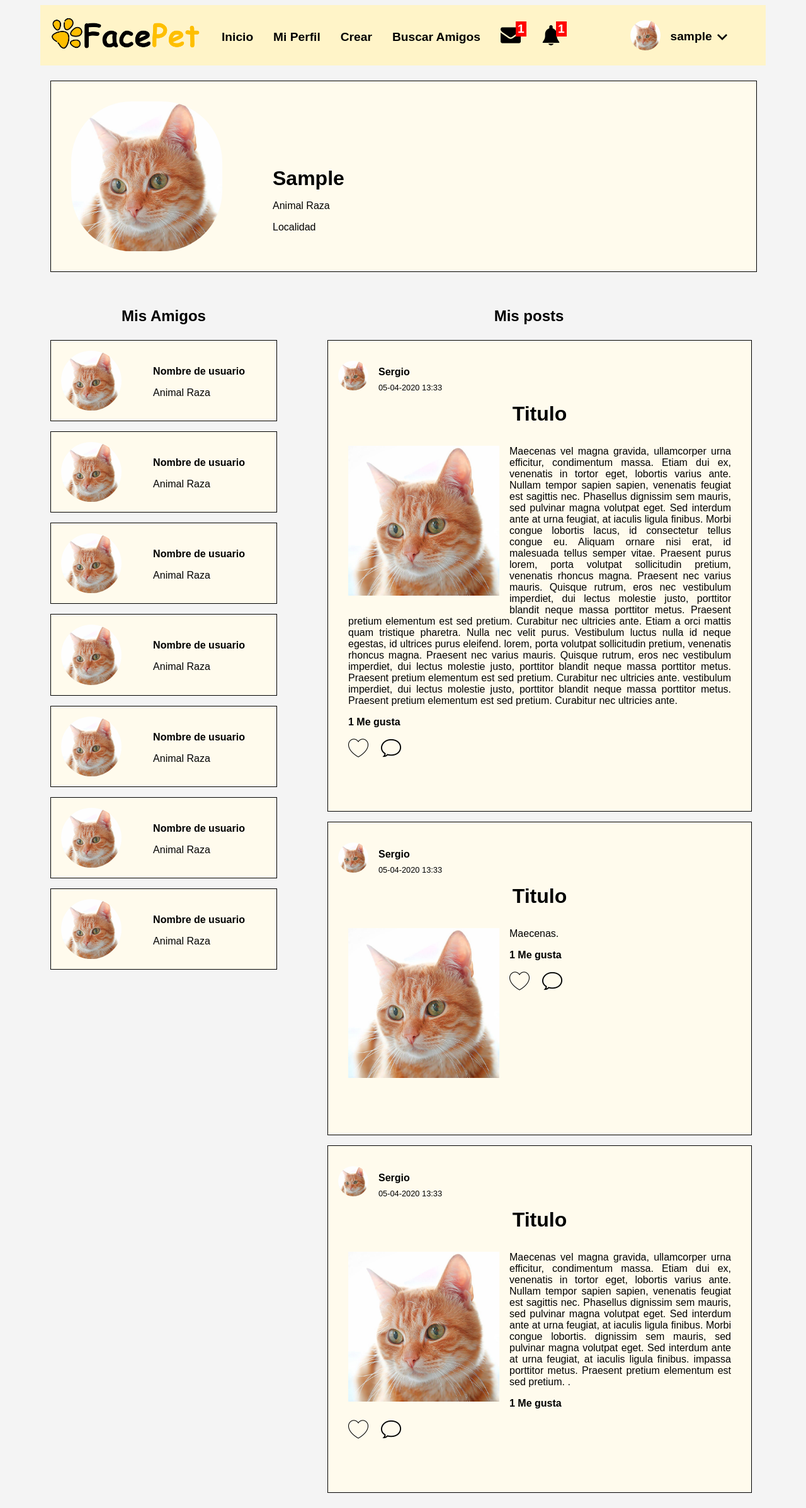
After one commit to sergiosanchez71/FacePet, a PHP site: page /vista/miPerfil.php in a window 1280 px wide. The commit adds this page. Shown: the whole page at 63% size. Run offline with PHP 8.4, Linux system fonts and the light colour scheme; the visitor is signed in with stand-in values (Sample User, id 1).

Commit message:
Header flecha con menu para borrar sesion creación de miPerfil , fichero css posts

```diff
--- a/controlador/css/header.css
+++ b/controlador/css/header.css
@@ -1,6 +1,7 @@
 
 body{
     font-family: "Arial", sans-serif;
+    background: #f4f4f4;
 }
 
 #principal{
@@ -66,7 +67,7 @@
     color:#FEBF00;
 }
 
-            header ul{
+header #crear ul{
     opacity: 0;
     display: none;
     position: absolute;
@@ -77,18 +78,18 @@
     transition: opacity 1s ease;
 }
 
-            header ul li{
+header nav #crear ul li{
     width: 10rem;
     background: #FFF4C8;
     border-right: 1px solid black;
     border-left: 1px solid black;
 }
 
-            header ul li:last-child{
+header nav #crear ul li:last-child{
     border-bottom: 1px solid black;
 }
 
-            header:hover > nav #crear ul{
+header:hover > nav #crear ul, header:hover nav #liUsuario ul{
     display: block;
 }
 
@@ -112,6 +113,34 @@
     left: 1rem;
 }
 
+#abajo{
+    width: 1rem;
+    position: relative;
+    left: 1.2rem;
+    bottom: 1.8rem;
+}
+
+#liUsuario ul{
+    opacity: 0;
+    display: none;
+    border-bottom: 1px solid black;
+    transition: opacity 1s ease-out;
+}
+
+#liUsuario:hover > ul{
+    opacity: 1;
+}
+
+#liUsuario ul li{
+    width: 10rem;
+    position: absolute;
+    top: 4.5rem;
+    background: #FFF4C8;
+    border-left: 1px solid black;
+    border-right: 1px solid black;
+    border-bottom: 1px solid black;
+}
+
 #liUsuario{
     float: right;
     margin-right: 4rem;
--- /dev/null
+++ b/controlador/css/posts.css
@@ -0,0 +1,71 @@
+#posts{
+    grid-area: posts;
+    width: 50rem;
+    margin-top: 2rem;
+}
+
+.post{
+    min-height: 29rem;
+    background-color: #fffbed;
+    width: 40rem;
+    margin: 1rem;
+    padding: 1rem;
+    border: 1px solid black;
+}
+
+.imagenUsuario{
+    width: 3rem;
+    border-radius: 3rem;
+}
+
+.nombreUsuario{
+    position: relative;
+    bottom: 1.5rem;
+    left: 1rem;
+    font-weight: bold;
+}
+
+.postFecha{
+    font-size: 0.8rem;
+    position: relative;
+    bottom: 2rem;
+    left: 4rem;
+}
+
+.postCont{
+    position: relative;
+    bottom: 3rem;
+}
+
+.postTitulo{
+    grid-area: titulo;
+    font-size: 2rem;
+    font-weight: bold;
+    text-align: center;
+}
+
+.postContenido{
+    text-align: justify;
+    margin: 1rem;
+}
+
+.postImg{
+    width: 15rem;
+    width: 15rem;
+    float:left;
+    margin: 0 1rem 1rem 1rem;
+}
+
+.postLikes{
+    font-weight: bold;
+    margin: 1rem;
+}
+
+.iconos{
+    margin: 1rem;
+}
+
+.postCorazonImg, .postComentarioImg{
+    width: 2rem;
+    padding-right: 1rem;
+}
--- /dev/null
+++ b/vista/miPerfil.php
@@ -0,0 +1,276 @@
+<!DOCTYPE html>
+<!--
+To change this license header, choose License Headers in Project Properties.
+To change this template file, choose Tools | Templates
+and open the template in the editor.
+-->
+<html>
+    <head>
+        <meta charset="UTF-8">
+        <title></title>
+        <link  rel="stylesheet" type="text/css" href="../controlador/css/header.css">
+        <link  rel="stylesheet" type="text/css" href="../controlador/css/posts.css">
+        <style>
+
+            #cuerpo{
+                display: grid;
+                margin: auto;
+                grid-template-areas:
+                    "cabeceraPerfil cabeceraPerfil"
+                    "amigosPerfil posts";
+                width: 70rem;
+            }
+
+            #cabeceraPerfil{
+                grid-area: cabeceraPerfil;
+                margin-top: 1.5rem;
+                width: 70rem;
+                background: #fffbed;
+                border: 1px solid black;
+                display: flex;
+                flex-wrap: wrap;
+            }
+
+            #imgPerfil{
+                width: 15rem;
+                border-radius: 8rem;
+                padding: 2rem;
+            }
+
+            #datos{
+                position: relative;
+                top: 6.5rem;
+                left: 3rem;
+            }
+
+            #animalRaza{
+                position: relative;
+                bottom: 1rem;
+            }
+
+            #localidad{
+                position: relative;
+                bottom: 1rem;
+            }
+
+            /*#localidad{
+                position: relative;
+                bottom: 3.2rem;
+                left: 20rem;
+            }*/
+
+            #descripcion{
+                padding: 2rem;
+            }
+
+            #nombrePerfilUsuario{
+                font-weight: bold;
+                font-size: 2rem;
+            }
+
+            #nombrePerfilUsuario:first-letter{
+                text-transform: uppercase;
+            }
+
+            #amigosPerfil{
+                grid-area: amigosPerfil;
+                width: 22.5rem;
+                margin-top: 2rem;
+            }
+
+            .amigoPerfil{
+                display: grid;
+                grid-template-areas:
+                    "imagenAmigo informacionAmigo";
+
+                border: 1px solid black;
+                background: #fffbed;
+                margin-bottom: 1rem;
+            }
+
+            .imagenAmigo{
+                width: 6rem;
+                border-radius: 4rem;
+                margin: 1rem;
+            }
+
+            .nombreAmigo{
+                font-weight: bold;
+            }
+
+            .informacionAmigo{
+                margin-top: 1.5rem;
+                margin-right: 1rem;
+            }
+
+            #posts{
+                grid-area:posts;
+            }
+
+            #titularAmigosPerfil,#titularPosts{
+                text-align: center;
+                font-weight: bold;
+                font-size: 1.5rem;
+            }
+
+            .post{
+                margin-left: 5rem;
+            }
+
+        </style>
+    </head>
+    <body>
+        <?php
+        session_start();
+        ?>
+
+        <div id="principal">
+            <header>
+                <a href="vistaUsuario.php" id="facepetA"><img src="../controlador/img/facepet.png" id="facepet"></a>
+                <nav>
+                    <li><a href="vistaUsuario.php">Inicio</a></li>
+                    <li><a href="miPerfil.php">Mi Perfil</a></li>
+                    <li id="crear">Crear
+                        <ul>
+                            <li><a href="#">Crear Post</a></li>
+                            <li><a href="#">Crear Evento</a></li>
+                        </ul>
+                    </li>
+                    <li><a href="#">Buscar Amigos</a></li>
+                    <li><img src="../controlador/img/mensaje.png" id="mensajes" alt="mensajes"><span class="alerta">1</span></li>
+                    <li><img src="../controlador/img/notificacion.png" id="notificaciones" alt="notificaciones"><span class="alerta">1</span></li>
+                    <li id="liUsuario"><img src="../controlador/img/gato.png" id="perfil"><span id="nombreUsuario"><?php echo $_SESSION['username']; ?></span>
+                        <img src="../controlador/img/abajo.png" id="abajo" alt="abajo">
+                        <ul>
+                            <li><a href="../index.php">Cerrar Sesión</a></li>
+                        </ul>
+                    </li>
+                </nav>
+            </header>
+
+            <div id="cuerpo">
+                <div id="cabeceraPerfil">
+                    <img src="../controlador/img/gato.png" id="imgPerfil" alt="imgPerfil">
+                    <div id="datos">
+                        <p id="nombrePerfilUsuario"><?php echo $_SESSION['username'] ?></p>
+                        <p id="animalRaza"><span>Animal</span> <span>Raza</span></p>
+                        <p id="localidad">Localidad</p>
+                    </div>
+                    <!--<p id="descripcion">Vvenenatis in tortor eget, lobortis varius ante. Nullam tempor sapien sapien, venenatis feugiat est sagittis nec.
+                        Phasellus dignissim sem mauris, sed pulvinar magna volutpat eget. Sed interdum ante at urna feugiat, at iaculis ligula finibus.
+                        Morbi congue lobortis lacus, id consectetur tellus congue eu. Aliquam ornare nisi erat, id malesuada tellus semper vitae.
+                        Praesent purus lorem, porta volut</p>-->
+                </div>
+                <div id="amigosPerfil">
+                    <p id="titularAmigosPerfil">Mis Amigos</p>
+                    <div class="amigoPerfil">
+                        <img src="../controlador/img/gato.png" class="imagenAmigo" alt="imagenAmigo">
+                        <div class="informacionAmigo">
+                            <p class="nombreAmigo">Nombre de usuario</p>
+                            <p><span class="animalAmigo">Animal</span> <span class="razaAmigo">Raza</span></p>
+                        </div>
+                    </div>
+                    <div class="amigoPerfil">
+                        <img src="../controlador/img/gato.png" class="imagenAmigo" alt="imagenAmigo">
+                        <div class="informacionAmigo">
+                            <p class="nombreAmigo">Nombre de usuario</p>
+                            <p><span class="animalAmigo">Animal</span> <span class="razaAmigo">Raza</span></p>
+                        </div>
+                    </div>
+                    <div class="amigoPerfil">
+                        <img src="../controlador/img/gato.png" class="imagenAmigo" alt="imagenAmigo">
+                        <div class="informacionAmigo">
+                            <p class="nombreAmigo">Nombre de usuario</p>
+                            <p><span class="animalAmigo">Animal</span> <span class="razaAmigo">Raza</span></p>
+                        </div>
+                    </div>
+                    <div class="amigoPerfil">
+                        <img src="../controlador/img/gato.png" class="imagenAmigo" alt="imagenAmigo">
+                        <div class="informacionAmigo">
+                            <p class="nombreAmigo">Nombre de usuario</p>
+                            <p><span class="animalAmigo">Animal</span> <span class="razaAmigo">Raza</span></p>
+                        </div>
+                    </div>
+                    <div class="amigoPerfil">
+                        <img src="../controlador/img/gato.png" class="imagenAmigo" alt="imagenAmigo">
+                        <div class="informacionAmigo">
+                            <p class="nombreAmigo">Nombre de usuario</p>
+                            <p><span class="animalAmigo">Animal</span> <span class="razaAmigo">Raza</span></p>
+                        </div>
+                    </div>
+                    <div class="amigoPerfil">
+                        <img src="../controlador/img/gato.png" class="imagenAmigo" alt="imagenAmigo">
+                        <div class="informacionAmigo">
+                            <p class="nombreAmigo">Nombre de usuario</p>
+                            <p><span class="animalAmigo">Animal</span> <span class="razaAmigo">Raza</span></p>
+                        </div>
+                    </div> <div class="amigoPerfil">
+                        <img src="../controlador/img/gato.png" class="imagenAmigo" alt="imagenAmigo">
+                        <div class="informacionAmigo">
+                            <p class="nombreAmigo">Nombre de usuario</p>
+                            <p><span class="animalAmigo">Animal</span> <span class="razaAmigo">Raza</span></p>
+                        </div>
+                    </div>
+                </div>
+
+                <div id="posts">
+                    <p id="titularPosts">Mis posts</p>
+                    <div class="post">
+                        <p class="postUsuario"><img src="../controlador/img/gato.png" class="imagenUsuario" alt="imagenUsuario"><span class="nombreUsuario">Sergio</span></p>
+                        <p class="postFecha">05-04-2020 13:33</p>
+                        <div class="postCont">
+                            <p class="postTitulo">Titulo</p>
+                            <img src="../controlador/img/gato.png" class="postImg" alt="postImg">
+                            <p class="postContenido">Maecenas vel magna gravida, ullamcorper urna efficitur, condimentum massa.
+                                Etiam dui ex, venenatis in tortor eget, lobortis varius ante. Nullam tempor sapien sapien, venenatis feugiat est sagittis nec.
+                                Phasellus dignissim sem mauris, sed pulvinar magna volutpat eget. Sed interdum ante at urna feugiat, at iaculis ligula finibus.
+                                Morbi congue lobortis lacus, id consectetur tellus congue eu. Aliquam ornare nisi erat, id malesuada tellus semper vitae.
+                                Praesent purus lorem, porta volutpat sollicitudin pretium, venenatis rhoncus magna. Praesent nec varius mauris.
+                                Quisque rutrum, eros nec vestibulum imperdiet, dui lectus molestie justo, porttitor blandit neque massa porttitor metus. Praesent pretium elementum est sed pretium.
+                                Curabitur nec ultricies ante. Etiam a orci mattis quam tristique pharetra. Nulla nec velit purus. Vestibulum luctus nulla id neque egestas, id ultrices purus eleifend.
+                                lorem, porta volutpat sollicitudin pretium, venenatis rhoncus magna. Praesent nec varius mauris.
+                                Quisque rutrum, eros nec vestibulum imperdiet, dui lectus molestie justo, porttitor blandit neque massa porttitor metus. Praesent pretium elementum est sed pretium.
+                                Curabitur nec ultricies ante. vestibulum imperdiet, dui lectus molestie justo, porttitor blandit neque massa porttitor metus. Praesent pretium elementum est sed pretium.
+                                Curabitur nec ultricies ante.</p>
+                            <p class="postLikes"><span>1</span> Me gusta</p>
+                            <p class="iconos"><a class="postCorazon"><img src="../controlador/img/noLike.png" class="postCorazonImg" alt="NoLike"></a>
+                                <a class="postComentario"><img src="../controlador/img/comentario.png" class="postComentarioImg" alt="Comentario"></a></p>
+                        </div>
+                    </div>
+                    <div class="post">
+                        <p class="postUsuario"><img src="../controlador/img/gato.png" class="imagenUsuario" alt="imagenUsuario"><span class="nombreUsuario">Sergio</span></p>
+                        <p class="postFecha">05-04-2020 13:33</p>
+                        <div class="postCont">
+                            <p class="postTitulo">Titulo</p>
+                            <img src="../controlador/img/gato.png" class="postImg" alt="postImg">
+                            <p class="postContenido">Maecenas.</p>
+                            <p class="postLikes"><span>1</span> Me gusta</p>
+                            <p class="iconos"><a class="postCorazon"><img src="../controlador/img/noLike.png" class="postCorazonImg" alt="NoLike"></a>
+                                <a class="postComentario"><img src="../controlador/img/comentario.png" class="postComentarioImg" alt="Comentario"></a></p>
+                        </div>
+                    </div>
+                    <div class="post">
+                        <p class="postUsuario"><img src="../controlador/img/gato.png" class="imagenUsuario" alt="imagenUsuario"><span class="nombreUsuario">Sergio</span></p>
+                        <p class="postFecha">05-04-2020 13:33</p>
+                        <div class="postCont">
+                            <p class="postTitulo">Titulo</p>
+                            <img src="../controlador/img/gato.png" class="postImg" alt="postImg">
+                            <p class="postContenido">Maecenas vel magna gravida, ullamcorper urna efficitur, condimentum massa.
+                                Etiam dui ex, venenatis in tortor eget, lobortis varius ante. Nullam tempor sapien sapien, venenatis feugiat est sagittis nec.
+                                Phasellus dignissim sem mauris, sed pulvinar magna volutpat eget. Sed interdum ante at urna feugiat, at iaculis ligula finibus.
+                                Morbi congue lobortis. dignissim sem mauris, sed pulvinar magna volutpat eget. Sed interdum ante at urna feugiat, at iaculis ligula finibus.
+                                impassa porttitor metus. Praesent pretium elementum est sed pretium.
+                                .</p>
+                            <p class="postLikes"><span>1</span> Me gusta</p>
+                            <p class="iconos"><a class="postCorazon"><img src="../controlador/img/noLike.png" class="postCorazonImg" alt="NoLike"></a>
+                                <a class="postComentario"><img src="../controlador/img/comentario.png" class="postComentarioImg" alt="Comentario"></a></p>
+                        </div>
+                    </div>
+                </div>
+            </div>
+
+        </div>
+    </div>
+
+</body>
+</html>
```
Also changed, not shown: vista/vistaUsuario.php (+18 -82 lines), controlador/img/abajo.png (added). Lines whose indentation alone changed are shown as unchanged.
